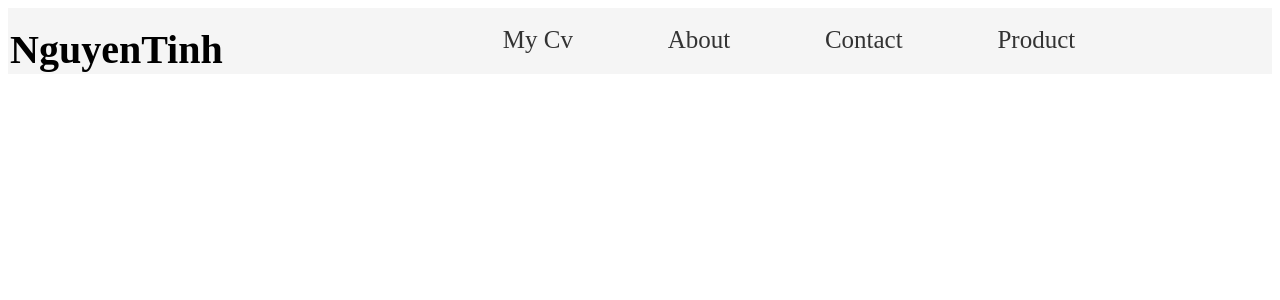
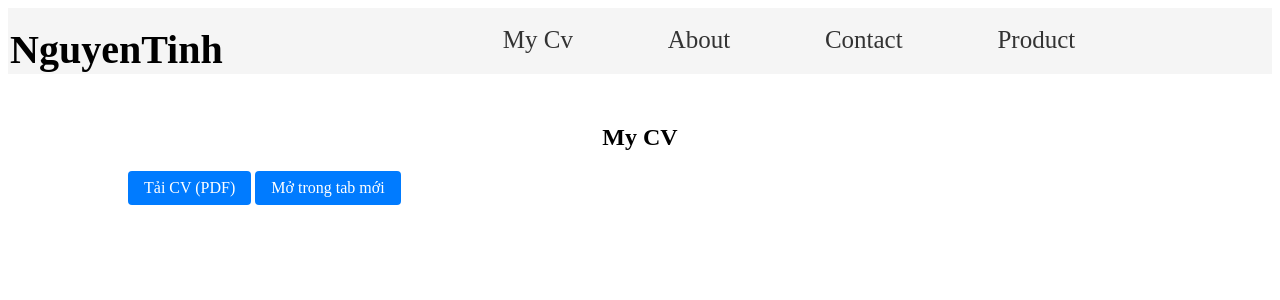
Before and after one commit to nguyentinh0121/Portfolio, a React (Vite) app: page / in a window 1280 px wide. Shown: the top 300 px of the page. Built offline with nearby package versions, Linux system fonts and the light colour scheme.

Commit message:
Change Cv route path to the root path

```diff
--- a/src/App.jsx
+++ b/src/App.jsx
@@ -17,7 +17,7 @@
           <Route path="/about" element={<About />} />
           <Route path="/contact" element={<Contact />} />
           <Route path="/product" element={<Product />} />
-          <Route path="/cv" element={<Cv />} />
+          <Route path="/" element={<Cv />} />
         </Routes>
       </div>
     </>
```
